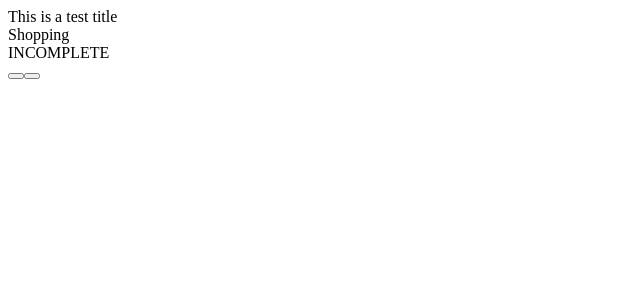
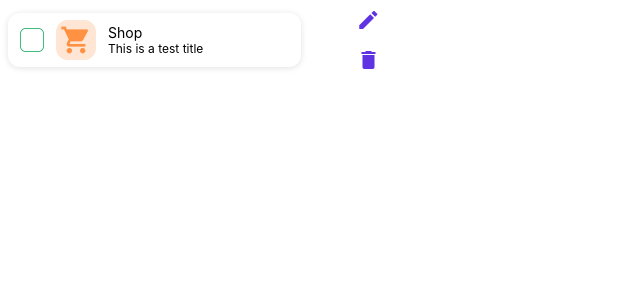
Before and after one commit to carmellit2002/TodoListTictuk, a React (Create React App) app in the folder todo-list-tictuk/: page / in a window 1280 px wide. Shown: the top 300 px of the page, without its empty margins (0-640 px from the left). Built offline with nearby package versions, Linux system fonts and the light colour scheme.

Commit message:
Added css properties and more styled components

```diff
--- a/todo-list-tictuk/src/Components/Task/Task.jsx
+++ b/todo-list-tictuk/src/Components/Task/Task.jsx
@@ -1,15 +1,26 @@
 import React from "react";
-import { TaskContainer, TaskDetailsContainer, Title, Category, CompletionStatus, EditTaskButton, DeleteTaskButton } from "./styles";
+import { TaskContainer, TaskDetailsContainer, TextDetails, Title, Category, CategoryIcon, CompletionStatus, EditTaskButton, DeleteTaskButton, TaskActionsContainer } from "./styles";
+import Complete from "../../Assets/Complete.png";
+import Incomplete from "../../Assets/Incomplete.png";
+import EditTaskIcon from "../../Assets/EditTask.png";
+import DeleteTaskIcon from "../../Assets/DeleteTask.png";
+
+import { categoryToImage } from "./categoryToImage";
 
 const Task = ({ title, category, completionStatus }) => {
     return <TaskContainer>
         <TaskDetailsContainer>
-            <Title> {title} </Title>
-            <Category> {category} </Category>
-            <CompletionStatus> {completionStatus ? "COMPLETED" : "INCOMPLETE"} </CompletionStatus>
+            <CompletionStatus src={completionStatus ? Complete : Incomplete} />
+            <CategoryIcon src={categoryToImage[category]} />
+            <TextDetails>
+                <Category> {category} </Category>
+                <Title> {title} </Title>
+            </TextDetails>
         </TaskDetailsContainer>
-        <EditTaskButton />
-        <DeleteTaskButton />
+        <TaskActionsContainer>
+            <EditTaskButton type="image" src={EditTaskIcon}/>
+            <DeleteTaskButton type="image" src={DeleteTaskIcon}/>
+        </TaskActionsContainer>
     </TaskContainer>
 }
 
--- a/todo-list-tictuk/src/Components/Task/styles.js
+++ b/todo-list-tictuk/src/Components/Task/styles.js
@@ -1,33 +1,70 @@
 import styled from "styled-components";
 
 export const TaskContainer = styled.div`
+    height: 8%;
+    width: 30%;
 
+    display: flex;
+    align-items: center;
 `;
 
 export const TaskDetailsContainer = styled.div`
+    height: 60%;
+    width: 80%;
 
+    display: flex;
+    align-items: center;
+
+    border-radius: 12px;
+    gap: 12px;
+    padding: 8px 12px 8px 12px;
+
+    box-shadow: 0px 1px 6px 0px #0000001F;
+`;
+
+export const TextDetails = styled.div`
+    display: flex;
+    flex-direction: column;
 `;
 
 export const Title = styled.div`
-
+    font-size: 12px;
 `;
 
 export const Category = styled.div`
-
+    font-size: 14px;
 `;
 
-export const CompletionStatus = styled.div`
+export const CategoryIcon = styled.img`
+    height: 40px;
+    width: 40px;
+`;
 
+export const CompletionStatus = styled.img`
+    height: 24px;
+    width: 24px;
+
+    cursor: pointer;
 `;
 
 export const TaskActionsContainer = styled.div`
+    height: 100%;
+    width: 20%;
 
+    display: flex;
+    flex-direction: column;
+    align-items: flex-end;
+    justify-content: space-between;
+
+    padding: 8px 12px 8px 12px;
 `;
 
-export const EditTaskButton = styled.button`
-
+export const EditTaskButton = styled.input`
+    height: 24px;
+    width: 24px;
 `;
 
-export const DeleteTaskButton = styled.button`
-
+export const DeleteTaskButton = styled.input`
+    height: 24px;
+    width: 24px;
 `;
--- a/todo-list-tictuk/src/Containers/Homepage/Homepage.jsx
+++ b/todo-list-tictuk/src/Containers/Homepage/Homepage.jsx
@@ -1,10 +1,11 @@
 import React from "react";
+import { HomepageContainer } from "./styles";
 import TasksList from "../TasksList";
 
 const Homepage = () => {
-    return <div>
+    return <HomepageContainer>
         <TasksList />
-    </div>
+    </HomepageContainer>
 }
 
 export default Homepage;
--- a/todo-list-tictuk/src/Containers/Homepage/styles.js
+++ b/todo-list-tictuk/src/Containers/Homepage/styles.js
@@ -1 +1,8 @@
 import styled from "styled-components";
+
+export const HomepageContainer = styled.div`
+    height: 100vh;
+    width: 100vw;
+
+    font-family: 'Inter';
+`;
--- a/todo-list-tictuk/src/Containers/TasksList/TasksList.jsx
+++ b/todo-list-tictuk/src/Containers/TasksList/TasksList.jsx
@@ -4,7 +4,7 @@ import Task from "../../Components/Task";
 const TasksList = ({ tasks = [] }) => {
     return <Task
         title={"This is a test title"}
-        category={"Shopping"}
+        category={"Shop"}
         completionStatus={false}
     />
 }
```
